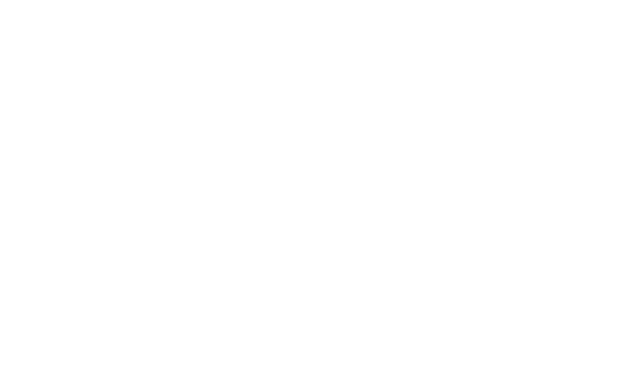
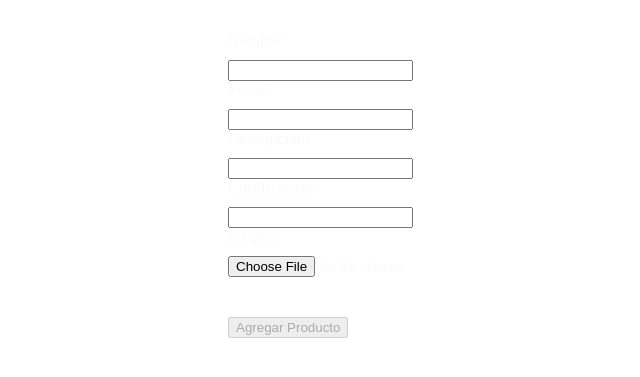
Before and after one commit to unlam-tec-web/20231erCuatGrupo4, an Angular app: page /crear-producto in a window 1280 px wide. Before the commit this address led to /. Shown: the part 223-600 px from the top of the page, without its empty margins (262-902 px from the left). Built offline with nearby package versions, Linux system fonts and the light colour scheme.

Commit message:
little form to create products added

```diff
--- a/package.json
+++ b/package.json
@@ -18,7 +18,11 @@
     "@angular/platform-browser": "^16.0.0",
     "@angular/platform-browser-dynamic": "^16.0.0",
     "@angular/router": "^16.0.0",
+    "body-parser": "^1.20.2",
     "bootstrap": "^5.2.3",
+    "buffer": "^6.0.3",
+    "express": "^4.18.2",
+    "fs": "^0.0.1-security",
     "rxjs": "~7.8.0",
     "tslib": "^2.3.0",
     "zone.js": "~0.13.0"
--- /dev/null
+++ b/src/app/crear-producto/crear-producto.component.css
@@ -0,0 +1,40 @@
+:host {
+  display: flex;
+  flex-direction: column;
+  justify-content: center;
+  align-items: center;
+  height: 100vh;
+}
+
+form {
+  display: flex;
+  flex-direction: column;
+  align-items: flex-start;
+  width: 300px;
+}
+
+label {
+  display: flex;
+  align-items: center;
+  margin-bottom: 10px;
+  color: #fafafa;
+}
+
+label > span {
+  margin-right: 10px;
+}
+
+input[type="file"] {
+  margin-bottom: 20px;
+  color: #fafafa;
+}
+
+button {
+  margin-top: 20px;
+}
+#fileName {
+  color: #fafafa;
+}
+#fileError {
+  color: #ff0000;
+}
--- /dev/null
+++ b/src/app/crear-producto/crear-producto.component.html
@@ -0,0 +1,24 @@
+<form [formGroup]="productoForm" (ngSubmit)="agregarProducto()">
+  <label for="nombre">Nombre:</label>
+  <input type="text" formControlName="nombre" id="nombre" />
+
+  <label for="precio">Precio:</label>
+  <input type="number" formControlName="precio" id="precio" />
+
+  <label for="descripcion">Descripcion:</label>
+  <input type="text" formControlName="descripcion" id="descripcion" />
+
+  <label for="clasificacion">Clasificacion:</label>
+  <input type="text" formControlName="clasificacion" id="clasificacion" />
+
+  <label for="imagen">Imagen:</label>
+  <input type="file" (change)="onFileSelected($event)" id="imagen" />
+
+  <div id="fileError" *ngIf="error">
+    <p>Archivo seleccionado: {{ error }}</p>
+  </div>
+
+  <button type="submit" [disabled]="productoForm.invalid">
+    Agregar Producto
+  </button>
+</form>
--- /dev/null
+++ b/src/app/crear-producto/crear-producto.component.ts
@@ -0,0 +1,117 @@
+import { Component, OnInit } from '@angular/core';
+import {
+  FormBuilder,
+  FormGroup,
+  Validators,
+  AbstractControl,
+} from '@angular/forms';
+import { HttpClient } from '@angular/common/http';
+import { DomSanitizer, SafeResourceUrl } from '@angular/platform-browser';
+@Component({
+  selector: 'app-crear-producto',
+  templateUrl: './crear-producto.component.html',
+  styleUrls: ['./crear-producto.component.css'],
+})
+export class CrearProductoComponent implements OnInit {
+  productoForm: FormGroup;
+  productos: any[] = [];
+  imageUrl: SafeResourceUrl | null = null;
+  selectedImage: File | null = null;
+  error: string = '';
+  constructor(
+    private formBuilder: FormBuilder,
+    private http: HttpClient,
+    private sanitizer: DomSanitizer
+  ) {
+    this.productoForm = this.formBuilder.group({
+      nombre: ['', Validators.required],
+      precio: ['', Validators.required],
+      descripcion: ['', Validators.required],
+      clasificacion: ['', Validators.required],
+      imagen: [
+        '',
+        Validators.compose([
+          Validators.required,
+          this.validateImage.bind(this),
+        ]),
+      ],
+    });
+  }
+
+  ngOnInit() {
+    this.http.get('assets/productos.json').subscribe((data: any) => {
+      this.productos = data.Productos;
+      console.log(this.productos);
+    });
+  }
+
+  onFileSelected(event: any) {
+    const file: File = event.target.files[0];
+    if (file) {
+      this.selectedImage = file;
+
+      const reader = new FileReader();
+      reader.readAsDataURL(file);
+      reader.onload = () => {
+        this.imageUrl = this.sanitizer.bypassSecurityTrustResourceUrl(
+          reader.result as string
+        );
+        this.productoForm.get('imagen')?.setValue(file); // Establecer el valor del control 'imagen'
+      };
+    }
+  }
+
+  agregarProducto() {
+    if (this.productoForm.valid && this.selectedImage) {
+      const nuevoId =
+        this.productos.length > 0
+          ? parseInt(this.productos[this.productos.length - 1].Id) + 1
+          : 1;
+      const nombreImagen = nuevoId.toString() + '.png';
+
+      const nuevoProducto = {
+        Id: nuevoId.toString(),
+        Nombre: this.productoForm.value.nombre,
+        Descripcion: this.productoForm.value.descripcion,
+        Clasificacion: this.productoForm.value.clasificacion,
+        Precio: this.productoForm.value.precio,
+        ImageUrl: '/assets/imagenes/' + nombreImagen,
+      };
+
+      this.productos.push(nuevoProducto);
+      console.log('Prudcto agregado');
+      console.log(this.productos);
+      // TODO: Guardar la imagen y json en el servidor
+      this.productoForm.reset();
+      this.imageUrl = null;
+      this.selectedImage = null;
+    }
+  }
+
+  validateImage(control: AbstractControl) {
+    const file: File = control.value;
+    this.error = '';
+    if (file) {
+      const fileType = file.type;
+      const fileSize = file.size;
+      const allowedExtensions = ['image/jpeg', 'image/png', 'image/jpg'];
+      const maxFileSize = 10 * 1024 * 1024; // 10MB
+
+      if (!allowedExtensions.includes(fileType)) {
+        this.error = 'El archivo no es una imagen válida';
+        return {
+          invalidExtension: true,
+        };
+      }
+
+      if (fileSize > maxFileSize) {
+        this.error = 'El archivo es demasiado grande';
+        return {
+          invalidSize: true,
+        };
+      }
+    }
+
+    return null;
+  }
+}
--- a/src/app/detalle-producto/detalle-producto.component.css
+++ b/src/app/detalle-producto/detalle-producto.component.css
@@ -8,13 +8,14 @@
   background-color: white;
   border-radius: 5px;
   padding: 10px;
-
 }
-.imagenpr{margin-top: 10px;
+.imagenpr {
+  margin-top: 10px;
   padding: 0px;
-
 }
-.precio{font-size: 32px;}
+.precio {
+  font-size: 32px;
+}
 
 .nombreclaseimagen {
   max-height: 100%;
@@ -68,8 +69,8 @@
 .comprar2 {
   margin-top: 20px;
   width: 180px;
-  background-color: #C8DFF8;
-  color:#3483fa;
+  background-color: #c8dff8;
+  color: #3483fa;
 
   padding: 12px 24px;
   border: none;
@@ -79,14 +80,17 @@
 }
 
 .comprar2:hover {
-  background-color: #1873D6;
+  background-color: #1873d6;
   color: white;
 }
 
-
 .comprar:hover {
-  background-color: #1873D6;
+  background-color: #1873d6;
 }
-.titulodescripcion{font-size: 30px;
-font-weight: bold;}
-.descripcionarte{font-size: 20px;}
+.titulodescripcion {
+  font-size: 30px;
+  font-weight: bold;
+}
+.descripcionarte {
+  font-size: 20px;
+}
```
Also changed, not shown: src/app/app-routing.module.ts (+14 -13 lines), src/app/app.module.ts (+7 -7 lines), src/app/crear-producto/crear-producto.module.ts (added, +10 -0 lines), 2 other files (tests, documents, lock files or other folders).
